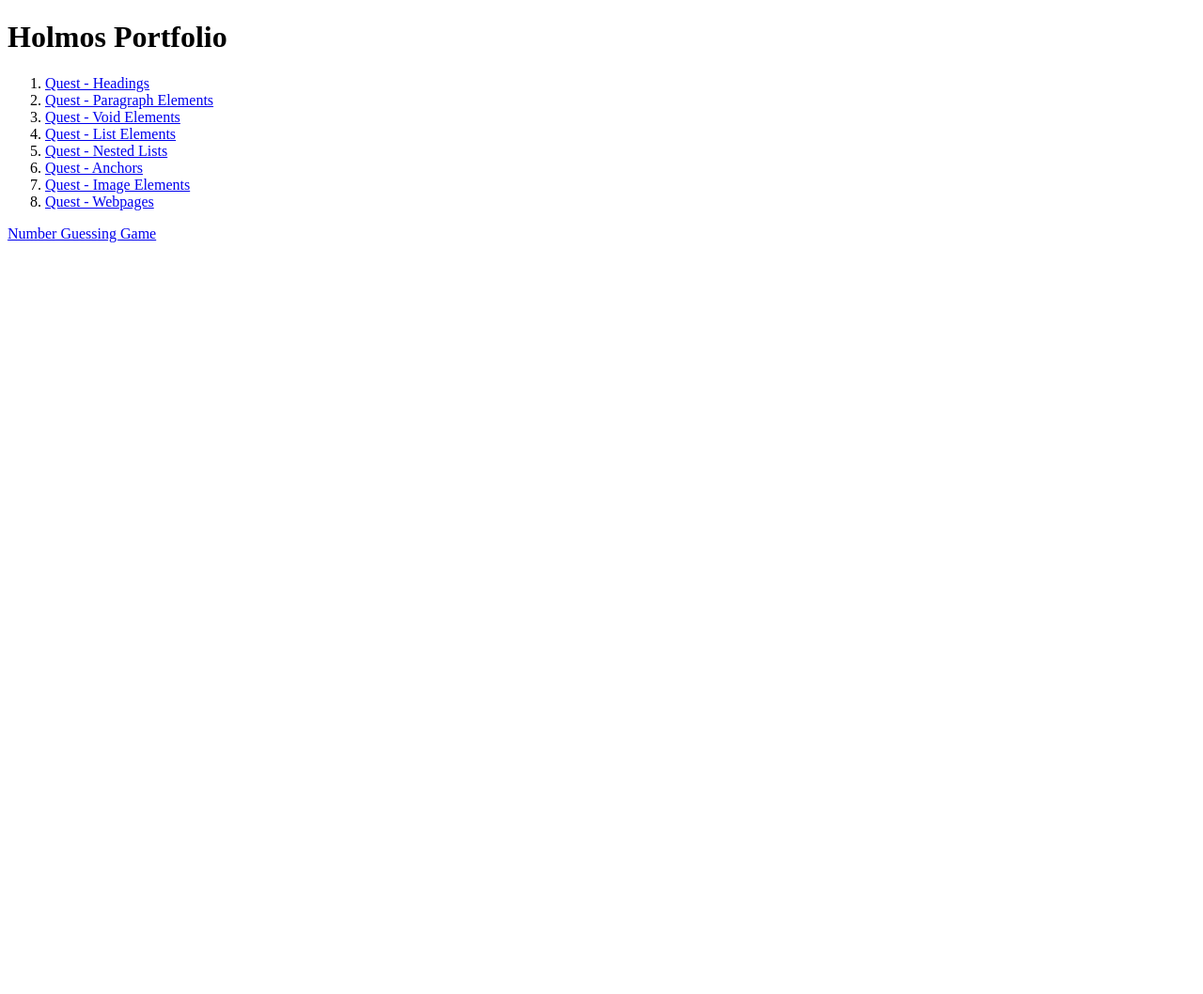
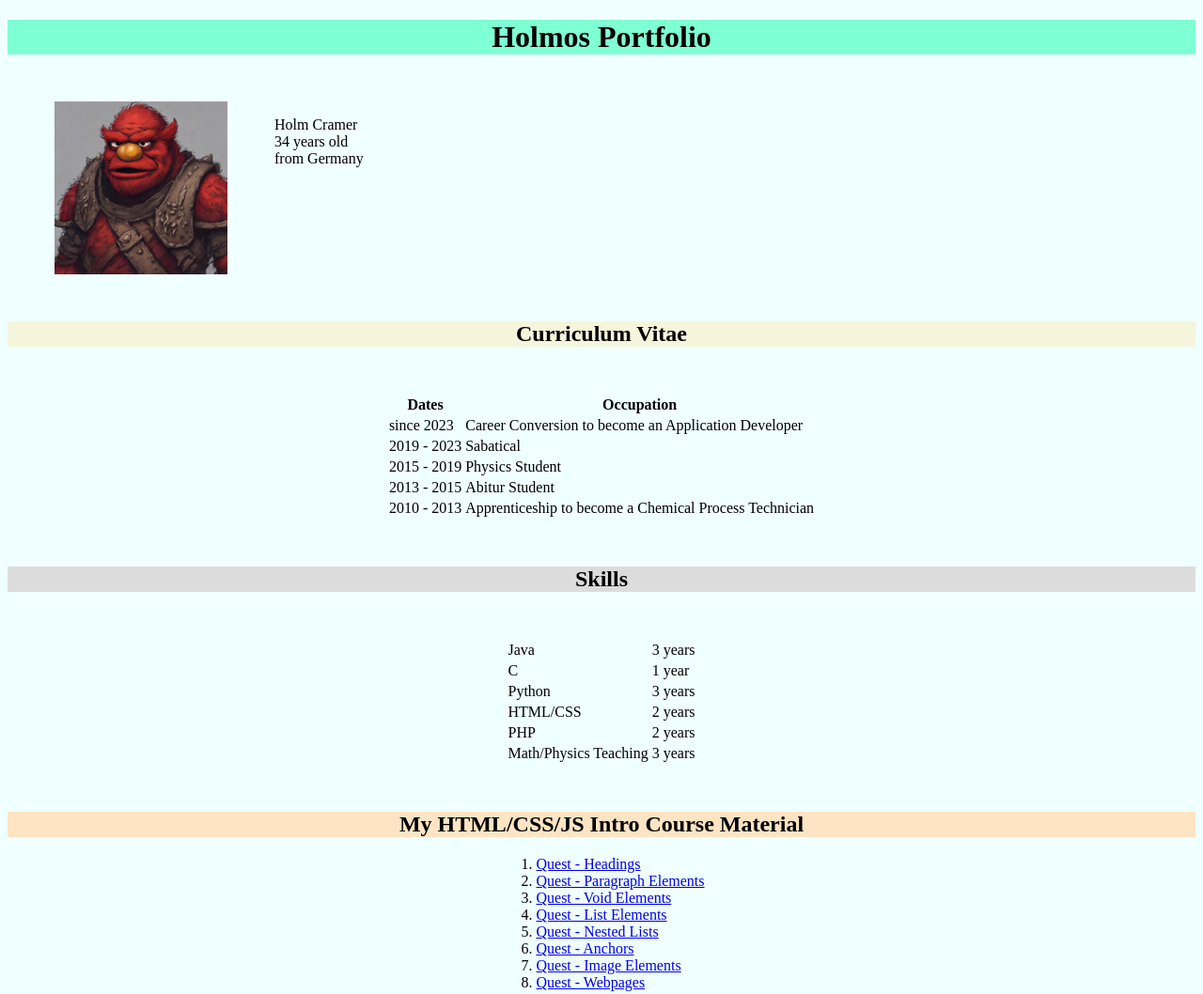
Before and after one commit to HolmCramer/my_portfolio, a plain HTML site: page index.html in a window 1280 px wide. Shown: the top 1058 px of the page at 94% size. Before the commit the page ends 800 px from the top, so only its background shows below. Drawn offline with Linux system fonts and the light colour scheme.

Commit message:
refined portfolio styling

```diff
--- a/index.html
+++ b/index.html
@@ -5,9 +5,98 @@
         <meta name="viewport" content="width=device-width, initial-scale=1.0">
         <title>Holms Portfolio</title>
     </head>
+    <style>
+        body{
+            background-color:azure;
+        }
+        header{
+            background-color: aquamarine;
+        }
+        .flex_container{
+            display: flex;
+            margin: 50px;
+            align-content: center;
+        }
+        .table_style{
+            margin: 50px auto;
+        }
+        .list_style{
+            display: table;
+            margin: 0 auto;
+        }
+        .flex_row_center{
+            display: flex;
+            flex-direction: row;
+            justify-content: center;
+        }
+    </style>
+    <header>
+        <h1 style="text-align: center;">Holmos Portfolio</h1>
+    </header>
     <body>
-        <h1>Holmos Portfolio</h1>
-        <ol>
+        <div class="flex_container">
+            <img src="./assets/yunoc_profile_pic.jpg" alt="Picture of a red Elmolike Orc">
+            <p style="padding-left: 50px;">Holm Cramer<br>
+            34 years old<br>
+            from Germany</p>
+        </div>
+        <h2 style="text-align: center; background-color:beige">Curriculum Vitae</h2>
+            <table class="table_style">
+                <tr>
+                    <th>Dates</th>
+                    <th>Occupation</th>
+                </tr>
+                <tr>
+                    <td>since 2023</td>
+                    <td>Career Conversion to become an Application Developer</td>
+                </tr>
+                <tr>
+                    <td>2019 - 2023</td>
+                    <td>Sabatical</td>
+                </tr>
+                <tr>
+                    <td>2015 - 2019</td>
+                    <td>Physics Student</td>
+                </tr>
+                <tr>
+                    <td>2013 - 2015</td>
+                    <td>Abitur Student</td>
+                </tr>
+                <tr>
+                    <td>2010 - 2013</td>
+                    <td>Apprenticeship to become a Chemical Process Technician</td>
+                </tr>
+            </table>
+        <h2 style="text-align: center; background-color:gainsboro">Skills</h2>
+            <table class="table_style">
+                <tr>
+                    <td>Java</td>
+                    <td>3 years</td>
+                </tr>
+                <tr>
+                    <td>C</td>
+                    <td>1 year</td>
+                </tr>
+                <tr>
+                    <td>Python</td>
+                    <td>3 years</td>
+                </tr>
+                <tr>
+                    <td>HTML/CSS</td>
+                    <td>2 years</td>
+                </tr>
+                <tr>
+                    <td>PHP</td>
+                    <td>2 years</td>
+                </tr>
+                <tr>
+                    <td>Math/Physics Teaching</td>
+                    <td>3 years</td>
+                </tr>
+
+            </table>
+        <h2 style="text-align: center; background-color:bisque">My HTML/CSS/JS Intro Course Material</h2>
+        <ol class="list_style">
             <li><a href="./Quest_1_Heading/index.html">Quest - Headings</a></li>
             <li><a href="./Quest_2_Paragraph_Element/index.html">Quest - Paragraph Elements</a></li>
             <li><a href="./Quest_3_Void_Elements/index.html">Quest - Void Elements</a></li>
@@ -17,6 +106,11 @@
             <li><a href="./Quest_7_Image_Elements/index.html">Quest - Image Elements</a></li>
             <li><a href="./Quest_8_Webpages/index.html">Quest - Webpages</a></li>
         </ol>
-        <a href="./numbers_game/index.html">Number Guessing Game</a>
+        <br>
+        <a class="flex_row_center" href="./numbers_game/index.html">Number Guessing Game</a>
+        <br><br>
     </body>
+    <footer style="background-color: rgb(158, 206, 206); text-align:center">
+        <a href="">Contact Me</a>
+    </footer>
 </html>
```
Also changed, not shown: assets/yunoc_profile_pic.jpg (added).
